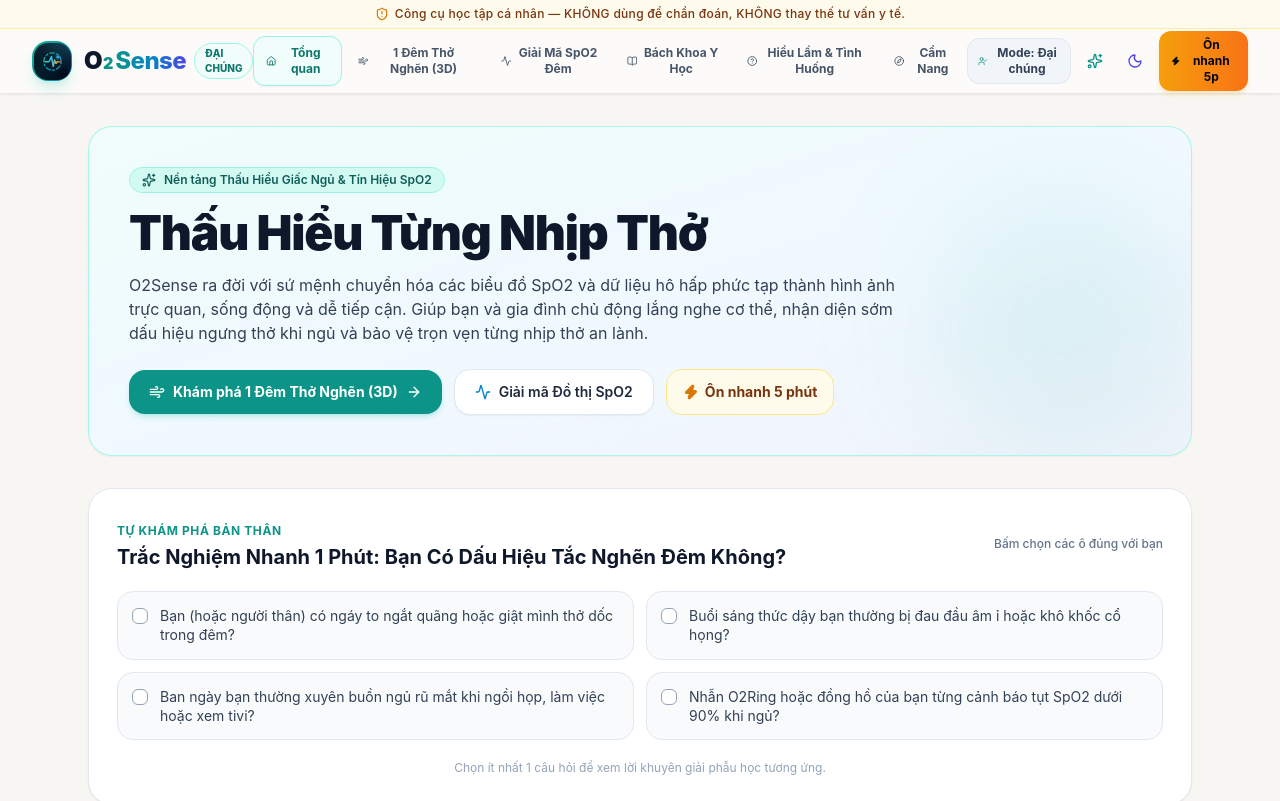
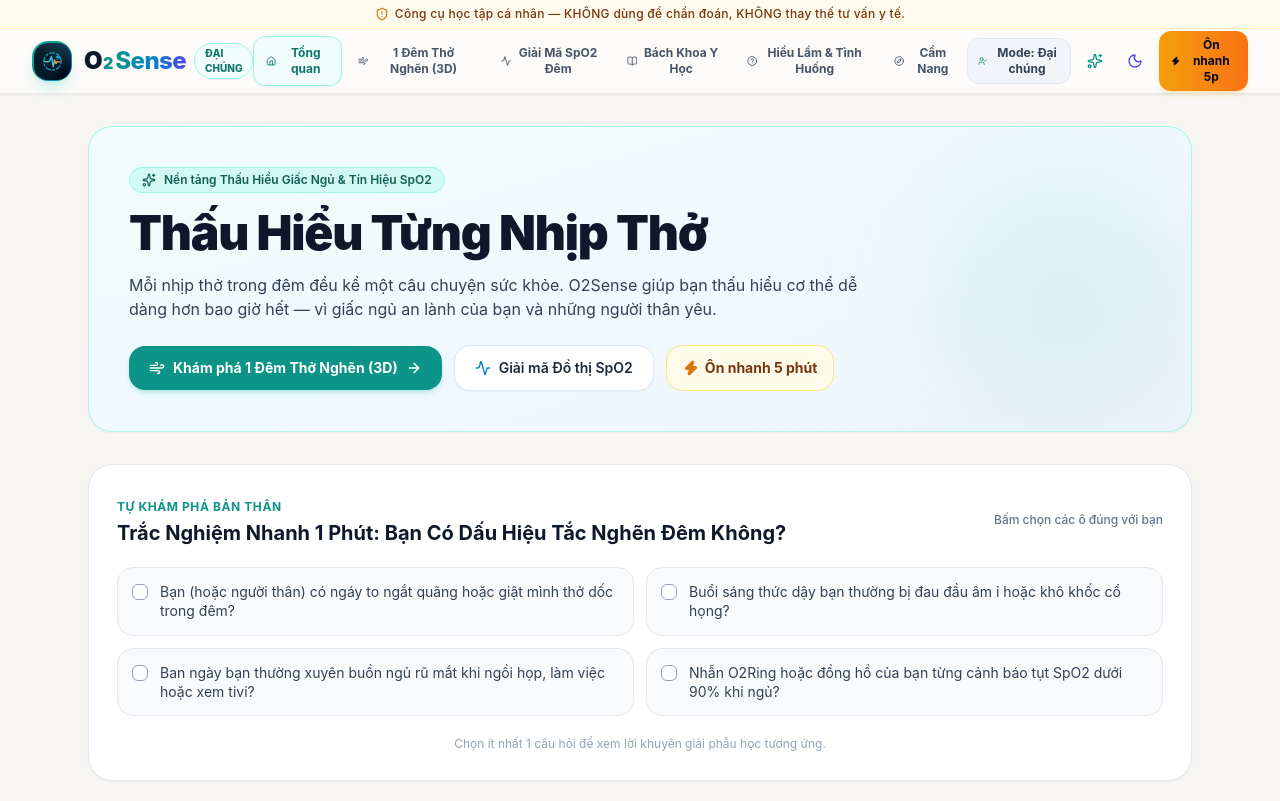
Before and after one commit to Onehundredpunches/O2Sense, a React (Vite) app: page / in a window 1280 px wide. Shown: the top 801 px of the page. Built offline with nearby package versions, Linux system fonts and the light colour scheme.

Commit message:
style(home): Update warm, human-centered mission copy for General and Founder modes

```diff
--- a/src/components/HomeView.tsx
+++ b/src/components/HomeView.tsx
@@ -63,8 +63,8 @@ export const HomeView: React.FC<HomeViewProps> = ({
 
           <p className="text-sm sm:text-base text-slate-700 dark:text-slate-300 leading-relaxed font-normal">
             {userMode === 'founder'
-              ? 'Nền tảng mô phỏng và phân tích chuyên sâu kết nối dữ liệu cảm biến SpO2 với sinh lý học hô hấp: Giải mã chính xác từng cơn ngưng thở, bóc tách chỉ số ODI và hỗ trợ đội ngũ y tế - công nghệ tối ưu hóa giải pháp chăm sóc giấc ngủ.'
-              : 'O2Sense ra đời với sứ mệnh chuyển hóa các biểu đồ SpO2 và dữ liệu hô hấp phức tạp thành hình ảnh trực quan, sống động và dễ tiếp cận. Giúp bạn và gia đình chủ động lắng nghe cơ thể, nhận diện sớm dấu hiệu ngưng thở khi ngủ và bảo vệ trọn vẹn từng nhịp thở an lành.'}
+              ? 'Cầu nối giữa tín hiệu cảm biến SpO2 và cơ chế sinh lý thực tế. Giúp bạn đối chiếu chuẩn xác từng dạng sóng, hiểu sâu trăn trở của người dùng thật và nâng tầm sản phẩm y tế.'
+              : 'Mỗi nhịp thở trong đêm đều kể một câu chuyện sức khỏe. O2Sense giúp bạn thấu hiểu cơ thể dễ dàng hơn bao giờ hết — vì giấc ngủ an lành của bạn và những người thân yêu.'}
           </p>
 
           {/* Quick Action Buttons */}
```
